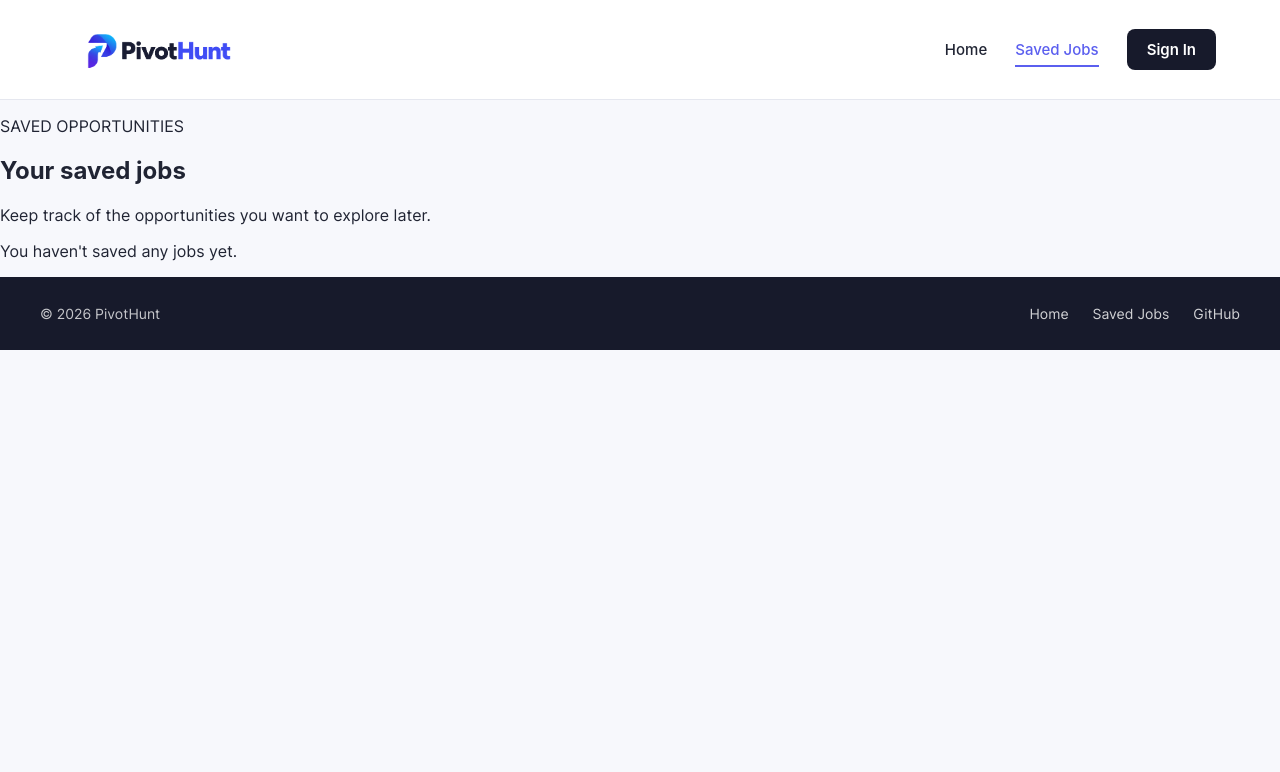
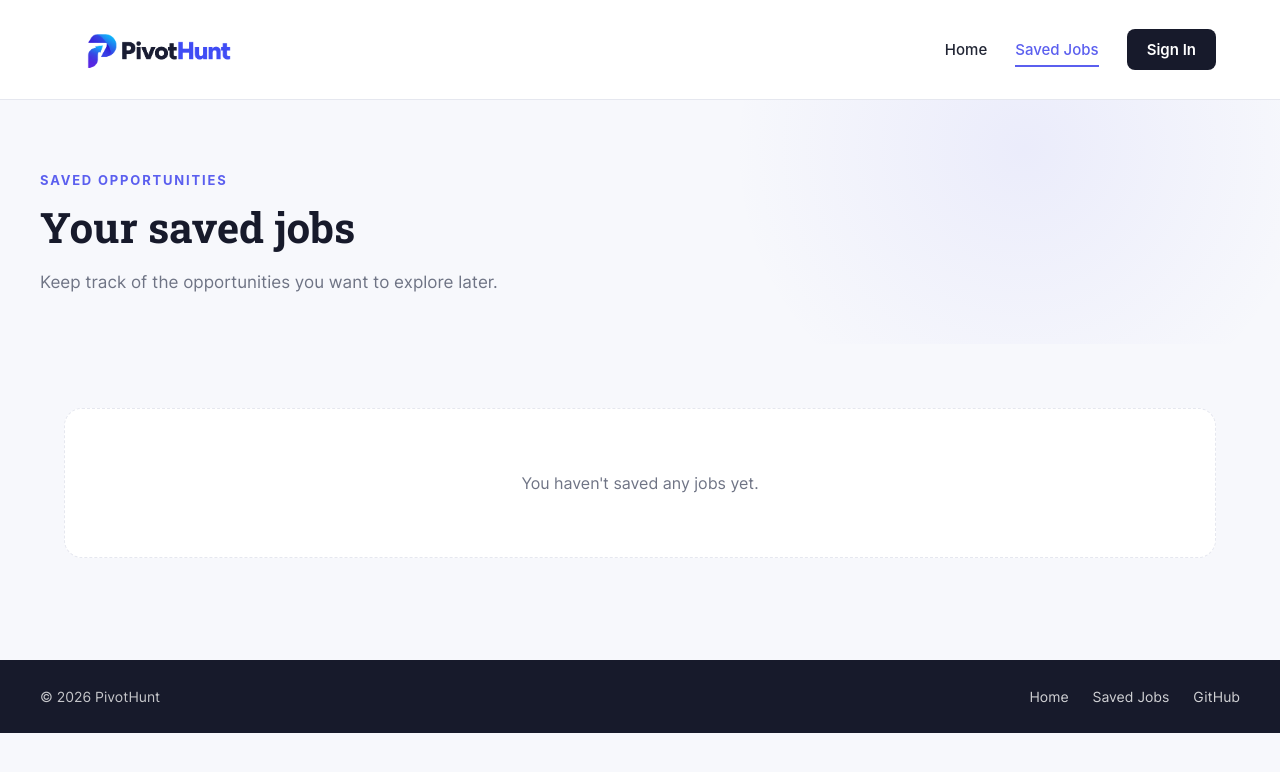
Before and after one commit to allan-mg/pivothunt-frontend, a React (Vite) app: page /saved-jobs in a window 1280 px wide. Shown: the top 772 px of the page. Built offline with nearby package versions, Linux system fonts and the light colour scheme; a web font is replaced by a local one.

Commit message:
Add saved jobs functionality

```diff
--- a/src/components/App/App.jsx
+++ b/src/components/App/App.jsx
@@ -11,6 +11,37 @@ import Footer from "../Footer/Footer";
 function App() {
   const [isSignInOpen, setIsSignInOpen] = useState(false);
   const [isSignUpOpen, setIsSignUpOpen] = useState(false);
+  const [savedJobs, setSavedJobs] = useState([]);
+
+  const jobs = [
+    {
+      id: 1,
+      title: "Frontend Developer",
+      company: "Northstar Labs",
+      location: "Remote · United States",
+      level: "Junior",
+      description:
+        "Build modern and responsive web experiences using React and JavaScript.",
+    },
+    {
+      id: 2,
+      title: "React Developer",
+      company: "BrightPath Technologies",
+      location: "Remote",
+      level: "Mid Level",
+      description:
+        "Join a product team focused on building intuitive applications for thousands of users.",
+    },
+    {
+      id: 3,
+      title: "Full Stack Developer",
+      company: "Orbit Systems",
+      location: "Austin, TX",
+      level: "Junior",
+      description:
+        "Work across React, Node.js, and REST APIs to build scalable web products.",
+    },
+  ];
 
   function handleSignInClick() {
     setIsSignUpOpen(false);
@@ -35,13 +66,34 @@ function App() {
     evt.preventDefault();
   }
 
+  function handleSaveJob(job) {
+    const isAlreadySaved = savedJobs.some((savedJob) => savedJob.id === job.id);
+
+    if (isAlreadySaved) {
+      setSavedJobs(savedJobs.filter((savedJob) => savedJob.id !== job.id));
+    } else {
+      setSavedJobs([...savedJobs, job]);
+    }
+  }
+
   return (
     <div className="app">
       <Header onSignInClick={handleSignInClick} />
 
       <Routes>
-        <Route path="/" element={<Main />} />
-        <Route path="/saved-jobs" element={<SavedJobs />} />
+        <Route
+          path="/"
+          element={
+            <Main jobs={jobs} savedJobs={savedJobs} onSaveJob={handleSaveJob} />
+          }
+        />
+
+        <Route
+          path="/saved-jobs"
+          element={
+            <SavedJobs savedJobs={savedJobs} onSaveJob={handleSaveJob} />
+          }
+        />
       </Routes>
 
       <Footer />
--- a/src/components/JobCard/JobCard.css
+++ b/src/components/JobCard/JobCard.css
@@ -108,3 +108,9 @@
   transform: translateY(-2px);
   box-shadow: 0 8px 18px rgba(23, 26, 43, 0.14);
 }
+
+.job-card__save-button_active {
+  border-color: var(--color-accent);
+  background-color: var(--color-accent);
+  color: var(--color-surface);
+}
--- a/src/components/JobCard/JobCard.jsx
+++ b/src/components/JobCard/JobCard.jsx
@@ -1,6 +1,6 @@
 import "./JobCard.css";
 
-function JobCard({ job }) {
+function JobCard({ job, isSaved, onSaveJob }) {
   return (
     <article className="job-card">
       <div className="job-card__header">
@@ -10,11 +10,14 @@ function JobCard({ job }) {
         </div>
 
         <button
-          className="job-card__save-button"
+          className={`job-card__save-button ${
+            isSaved ? "job-card__save-button_active" : ""
+          }`}
           type="button"
-          aria-label="Save job"
+          aria-label={isSaved ? "Remove saved job" : "Save job"}
+          onClick={() => onSaveJob(job)}
         >
-          ♡
+          {isSaved ? "♥" : "♡"}
         </button>
       </div>
 
--- a/src/components/JobCardList/JobCardList.jsx
+++ b/src/components/JobCardList/JobCardList.jsx
@@ -1,37 +1,7 @@
 import "./JobCardList.css";
 import JobCard from "../JobCard/JobCard";
 
-function JobCardList() {
-  const jobs = [
-    {
-      id: 1,
-      title: "Frontend Developer",
-      company: "Northstar Labs",
-      location: "Remote · United States",
-      level: "Junior",
-      description:
-        "Build modern and responsive web experiences using React and JavaScript.",
-    },
-    {
-      id: 2,
-      title: "React Developer",
-      company: "BrightPath Technologies",
-      location: "Remote",
-      level: "Mid Level",
-      description:
-        "Join a product team focused on building intuitive applications for thousands of users.",
-    },
-    {
-      id: 3,
-      title: "Full Stack Developer",
-      company: "Orbit Systems",
-      location: "Austin, TX",
-      level: "Junior",
-      description:
-        "Work across React, Node.js, and REST APIs to build scalable web products.",
-    },
-  ];
-
+function JobCardList({ jobs, savedJobs, onSaveJob }) {
   return (
     <section className="job-list">
       <div className="job-list__container">
@@ -41,9 +11,20 @@ function JobCardList() {
         </div>
 
         <div className="job-list__grid">
-          {jobs.map((job) => (
-            <JobCard key={job.id} job={job} />
-          ))}
+          {jobs.map((job) => {
+            const isSaved = savedJobs.some(
+              (savedJob) => savedJob.id === job.id,
+            );
+
+            return (
+              <JobCard
+                key={job.id}
+                job={job}
+                isSaved={isSaved}
+                onSaveJob={onSaveJob}
+              />
+            );
+          })}
         </div>
       </div>
     </section>
--- a/src/components/Main/Main.jsx
+++ b/src/components/Main/Main.jsx
@@ -3,7 +3,7 @@ import SearchForm from "../SearchForm/SearchForm";
 import JobCardList from "../JobCardList/JobCardList";
 import About from "../About/About";
 
-function Main() {
+function Main({ jobs, savedJobs, onSaveJob }) {
   return (
     <main className="main">
       <section className="main__hero">
@@ -23,7 +23,8 @@ function Main() {
         </div>
       </section>
 
-      <JobCardList />
+      <JobCardList jobs={jobs} savedJobs={savedJobs} onSaveJob={onSaveJob} />
+
       <About />
     </main>
   );
--- a/src/components/SavedJobs/SavedJobs.css
+++ b/src/components/SavedJobs/SavedJobs.css
@@ -0,0 +1,39 @@
+.saved-jobs {
+  min-height: 70vh;
+  background-color: var(--color-background);
+}
+
+.saved-jobs__content {
+  max-width: 1200px;
+  margin: 0 auto;
+  padding: 64px 24px 88px;
+}
+
+.saved-jobs__empty {
+  margin: 0;
+  padding: 64px 24px;
+  border: 1px dashed var(--color-border);
+  border-radius: var(--radius-large);
+  background-color: var(--color-surface);
+  color: var(--color-muted);
+  text-align: center;
+  font-size: 16px;
+}
+
+.saved-jobs__grid {
+  display: grid;
+  grid-template-columns: repeat(3, 1fr);
+  gap: 24px;
+}
+
+@media screen and (max-width: 900px) {
+  .saved-jobs__grid {
+    grid-template-columns: repeat(2, 1fr);
+  }
+}
+
+@media screen and (max-width: 600px) {
+  .saved-jobs__grid {
+    grid-template-columns: 1fr;
+  }
+}
--- a/src/components/SavedJobs/SavedJobs.jsx
+++ b/src/components/SavedJobs/SavedJobs.jsx
@@ -1,13 +1,27 @@
 import "./SavedJobs.css";
 import SavedJobsHeader from "../SavedJobsHeader/SavedJobsHeader";
+import JobCard from "../JobCard/JobCard";
 
-function SavedJobs() {
+function SavedJobs({ savedJobs, onSaveJob }) {
   return (
     <main className="saved-jobs">
       <SavedJobsHeader />
 
       <section className="saved-jobs__content">
-        <p className="saved-jobs__empty">You haven't saved any jobs yet.</p>
+        {savedJobs.length === 0 ? (
+          <p className="saved-jobs__empty">You haven't saved any jobs yet.</p>
+        ) : (
+          <div className="saved-jobs__grid">
+            {savedJobs.map((job) => (
+              <JobCard
+                key={job.id}
+                job={job}
+                isSaved={true}
+                onSaveJob={onSaveJob}
+              />
+            ))}
+          </div>
+        )}
       </section>
     </main>
   );
--- a/src/components/SavedJobsHeader/SavedJobsHeader.css
+++ b/src/components/SavedJobsHeader/SavedJobsHeader.css
@@ -0,0 +1,53 @@
+.saved-jobs-header {
+  padding: 72px 24px 48px;
+  background:
+    radial-gradient(
+      circle at 80% 20%,
+      rgba(91, 95, 239, 0.08),
+      transparent 28%
+    ),
+    var(--color-background);
+}
+
+.saved-jobs-header__container {
+  max-width: 1200px;
+  margin: 0 auto;
+}
+
+.saved-jobs-header__eyebrow {
+  margin: 0 0 14px;
+  color: var(--color-accent);
+  font-size: 13px;
+  font-weight: 700;
+  letter-spacing: 0.14em;
+}
+
+.saved-jobs-header__title {
+  margin: 0;
+  color: var(--color-primary);
+  font-family: "Roboto Slab", Georgia, serif;
+  font-size: 42px;
+  line-height: 1.2;
+}
+
+.saved-jobs-header__subtitle {
+  max-width: 620px;
+  margin: 16px 0 0;
+  color: var(--color-muted);
+  font-size: 17px;
+  line-height: 1.6;
+}
+
+@media screen and (max-width: 600px) {
+  .saved-jobs-header {
+    padding: 48px 16px 32px;
+  }
+
+  .saved-jobs-header__title {
+    font-size: 34px;
+  }
+
+  .saved-jobs__content {
+    padding: 40px 16px 64px;
+  }
+}
```
